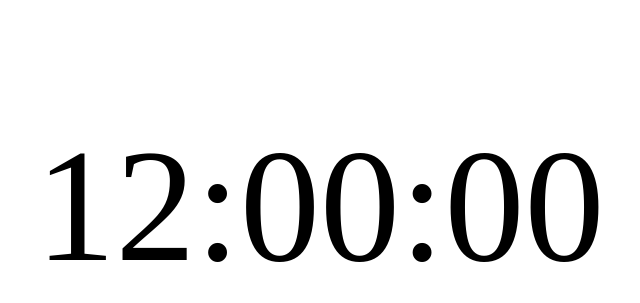
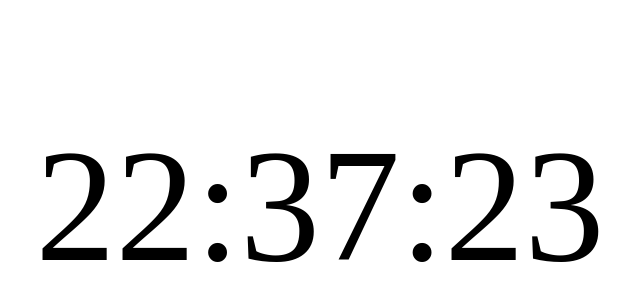
Before and after one commit to aeolion7/hex-clock, a website: page index.html in a window 1280 px wide. Shown: the part 202-505 px from the top of the page, without its empty margins (320-960 px from the left). Drawn offline with Linux system fonts and the light colour scheme.

Commit message:
clock functionality

```diff
--- a/index.html
+++ b/index.html
@@ -2,15 +2,17 @@
 <html>
   <head>
     <meta charset="utf-8" />
-  <meta http-equiv="X-UA-Compatible" content="IE=edge">
+    <meta http-equiv="X-UA-Compatible" content="IE=edge" />
     <title>Hex Clock</title>
-  <meta name="viewport" content="width=device-width, initial-scale=1">
+    <meta name="viewport" content="width=device-width, initial-scale=1" />
     <link rel="stylesheet" type="text/css" media="screen" href="style.css" />
-  <!-- <script src="main.js"></script> -->
+    <script src="main.js"></script>
   </head>
   <body>
     <div id="center">
-    <p id="clock">12:00:00</p>
+      <p id="clock">
+        <span id="hour"></span>:<span id="minute"></span>:<span id="second"></span>
+      </p>
     </div>
   </body>
 </html>
--- /dev/null
+++ b/main.js
@@ -0,0 +1,16 @@
+function tick() {
+  const date = new Date(Date.now());
+  const hour = document.getElementById('hour');
+  const minute = document.getElementById('minute');
+  const second = document.getElementById('second');
+
+  hour.textContent = validateLength(date.getHours());
+  minute.textContent = validateLength(date.getMinutes());
+  second.textContent = validateLength(date.getSeconds());
+}
+
+function validateLength(numStr) {
+  return Number(numStr) < 10 ? '0' + numStr : numStr;
+}
+
+setInterval(tick, 1000);
```
Also changed, not shown: app.js (+9 -0 lines). Lines whose indentation alone changed are shown as unchanged.
